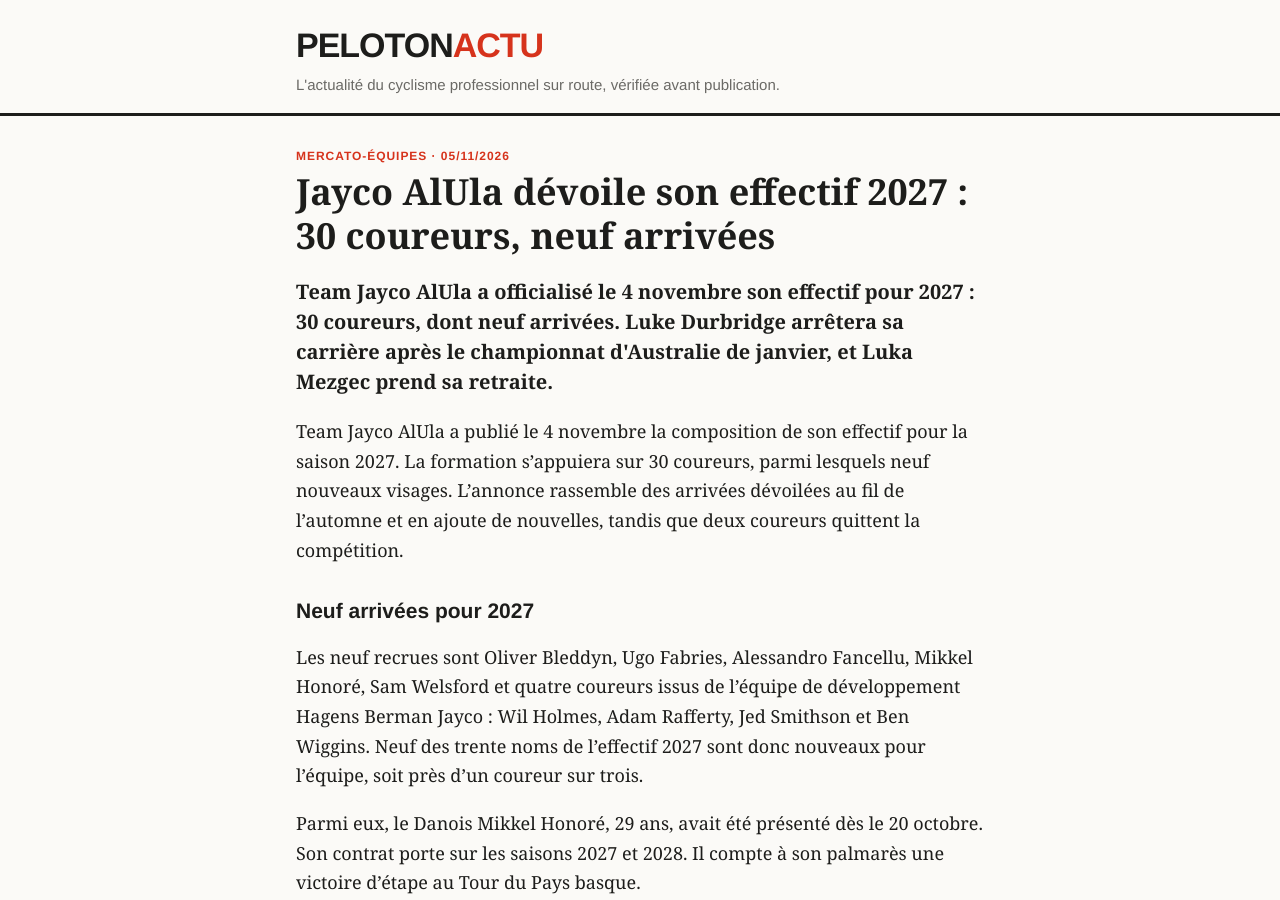
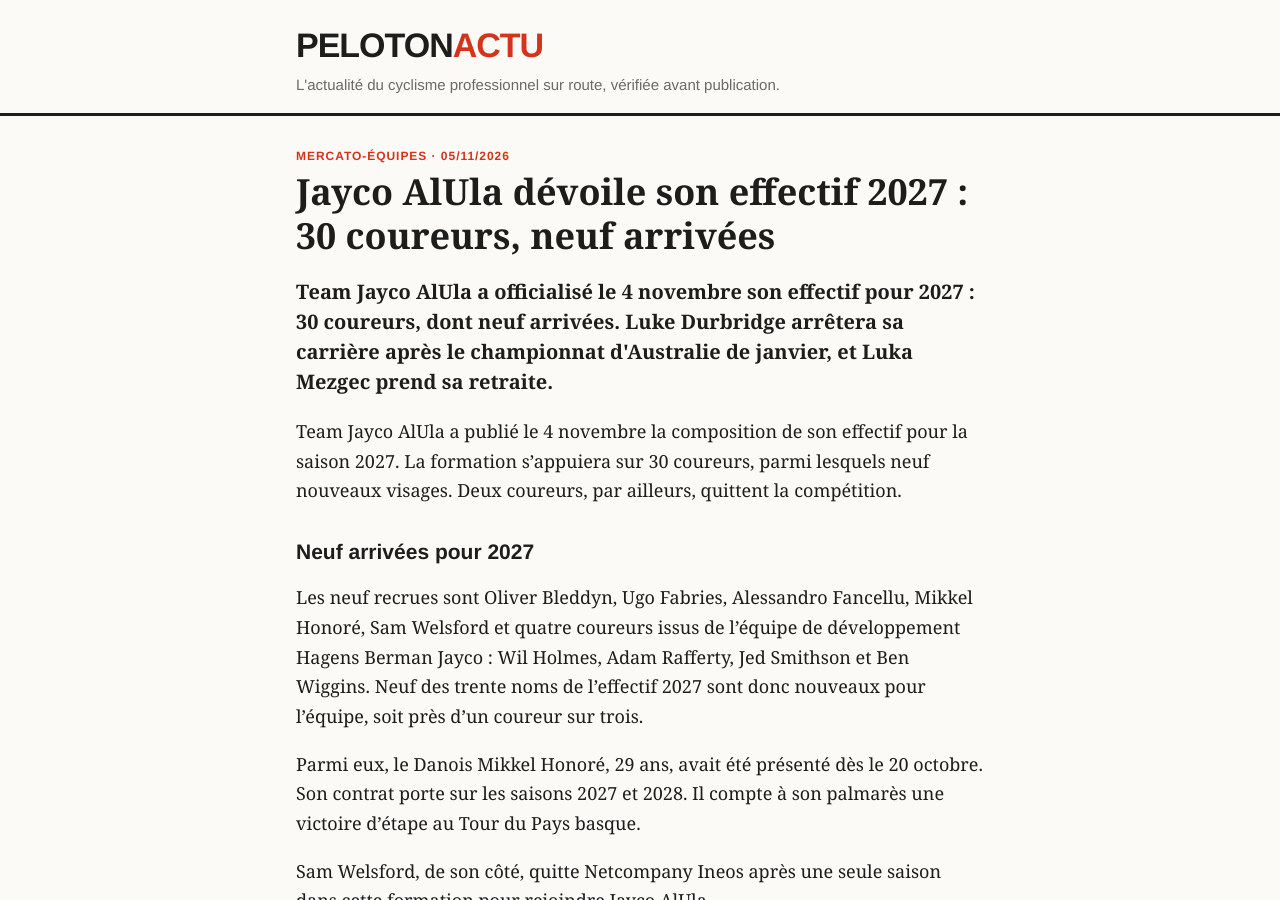
Before and after one commit to antoinebb/test-repo, a Jekyll site: the page built from _posts/2026-11-05-jayco-alula-devoile-son-effectif-2027-30-coureurs-neuf-arrivees.md, in a window 1280 px wide and 900 px high. Built offline with Jekyll 4.4.1, drawn with Linux system fonts in a browser that asks for light colours.

Commit message:
Correction n°1 : Jayco AlUla effectif 2027

```diff
--- a/_posts/2026-11-05-jayco-alula-devoile-son-effectif-2027-30-coureurs-neuf-arrivees.md
+++ b/_posts/2026-11-05-jayco-alula-devoile-son-effectif-2027-30-coureurs-neuf-arrivees.md
@@ -10,7 +10,7 @@ chapo: >-
 tags: ["Mercato", "Jayco AlUla", "Saison 2027", "Mikkel Honoré", "Sam Welsford"]
 ---
 
-Team Jayco AlUla a publié le 4 novembre la composition de son effectif pour la saison 2027. La formation s'appuiera sur 30 coureurs, parmi lesquels neuf nouveaux visages. L'annonce rassemble des arrivées dévoilées au fil de l'automne et en ajoute de nouvelles, tandis que deux coureurs quittent la compétition.
+Team Jayco AlUla a publié le 4 novembre la composition de son effectif pour la saison 2027. La formation s'appuiera sur 30 coureurs, parmi lesquels neuf nouveaux visages. Deux coureurs, par ailleurs, quittent la compétition.
 
 ## Neuf arrivées pour 2027
 
```
